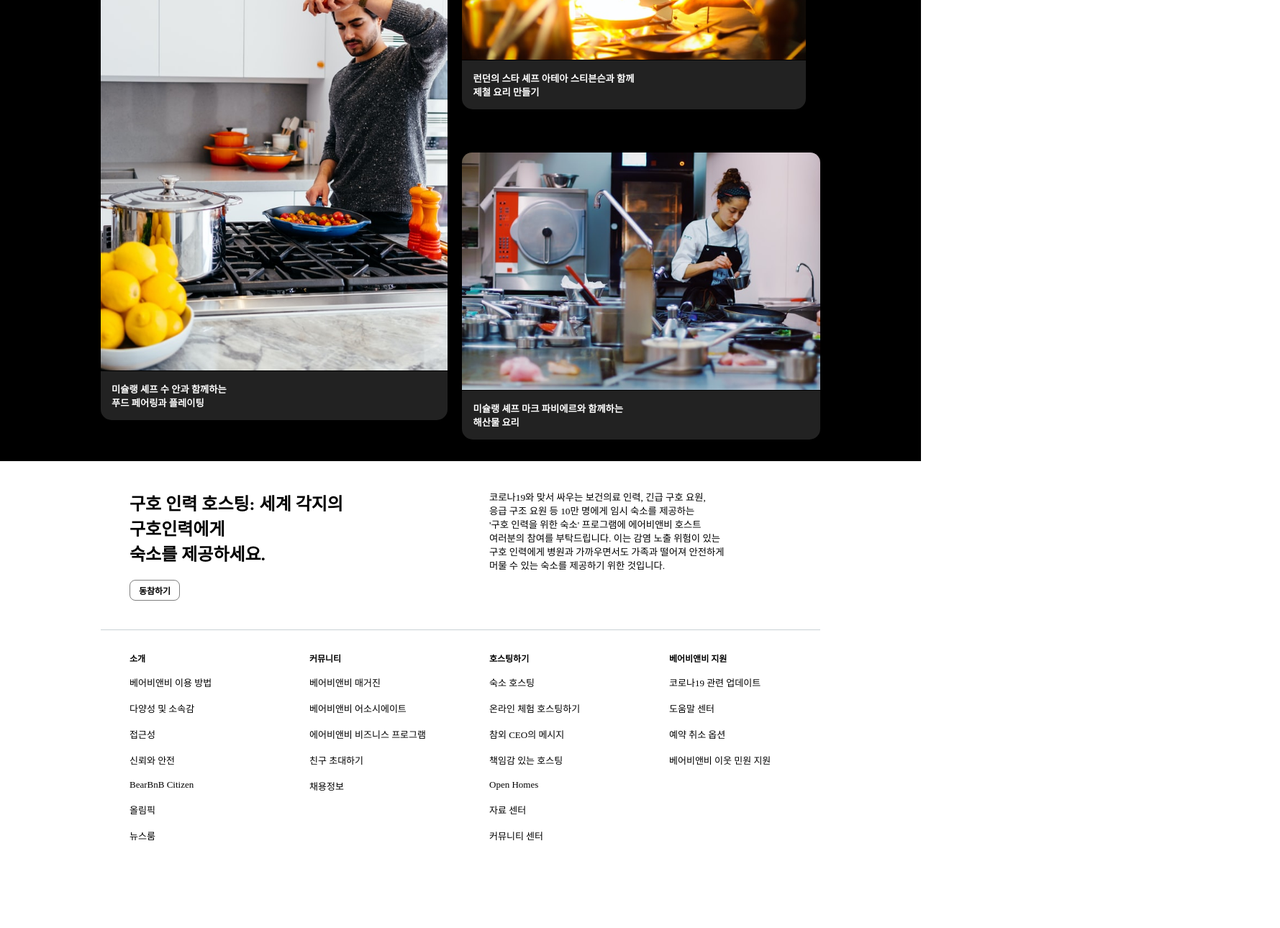
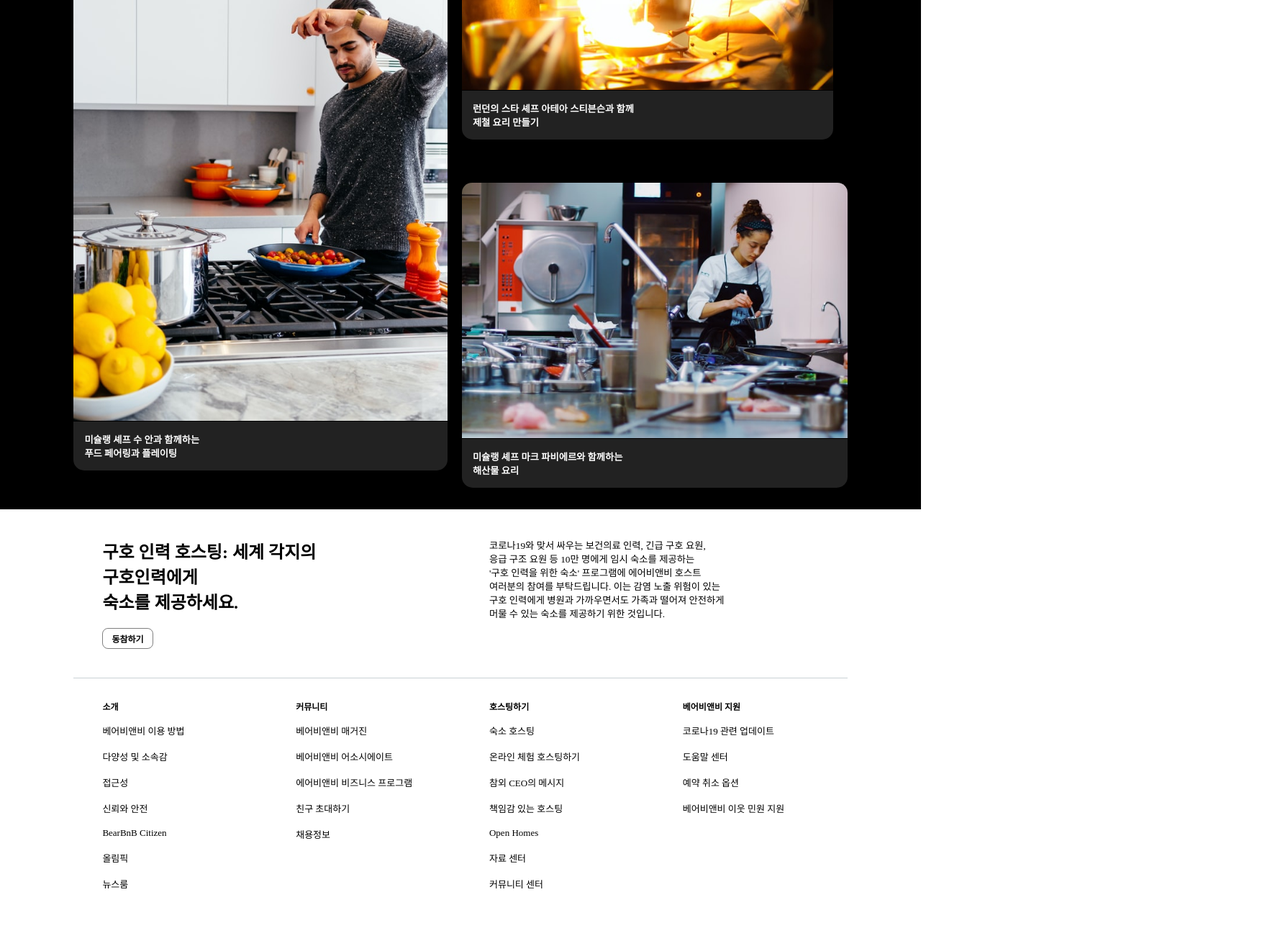
Before and after one commit to chkim116/bearBnB, a plain HTML site: page index.html in a window 1280 px wide. Shown: the part 1242-2532 px from the top of the page at 72% size, 1779 px wide, since content can reach past the window. Before the commit the page ends 2465 px from the top, so only its background shows below. Drawn offline with Linux system fonts and the light colour scheme.

Commit message:
favicon/width

```diff
--- a/index.html
+++ b/index.html
@@ -4,12 +4,11 @@
     <meta charset="UTF-8">
     <meta name="viewport" content="width=device-width, initial-scale=1.0">
     <title>숙소, 체험, 장소를 모두 한 곳에서 - 베어비엔비</title>
-
+    <link rel="icon" href="images/airbnb-brands.svg">
     <style>
      * {
         box-sizing: border-box;
         margin: 0;
-        max-width: 3570px;
      }
 
     a {
@@ -41,11 +40,12 @@
         text-decoration: underline;
         cursor: pointer;
         position: relative;
-        left: 39%;
+        width: fit-content;
+        left: 37%;
     }
 
     .wrap {
-        margin: 0 140px;
+        margin: 0 8%;
     }
 
     /* 헤더 시작 로고 */
@@ -248,12 +248,11 @@
     .article {
         background-color: black;
         color: white;
-        position: relative;
         margin-top: 80px;
     }
 
     .article__header {
-        margin: 0 140px;
+        margin: 0 8%;
         display: flex;
         justify-content: space-between;
         padding-top: 30px;
@@ -271,14 +270,13 @@
         outline: none;
     }
 
-
     .article__text > p {
         margin-top: 6px;
         font-size: 12px;
     }
 
     .article__container {
-        margin: 0 140px;
+        margin: 0 8%;
         display: flex;
         justify-content: space-around;
     }
@@ -352,7 +350,7 @@
         border-top:1px solid rgba(178, 190, 195, .7);
         display: flex;
         padding: 30px 0;
-        margin: 0px 140px;
+        margin: 0px 8%;
     }
 
     #footer > ul {
```
Also changed, not shown: images/airbnb-brands.svg (added).
